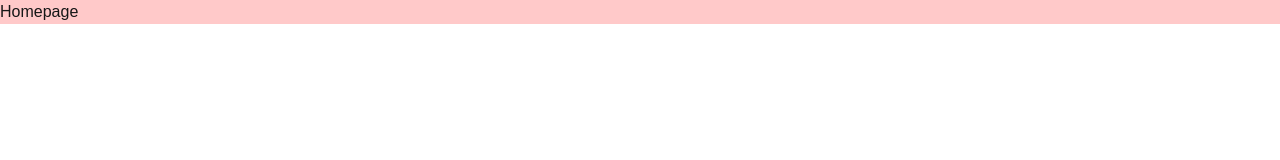
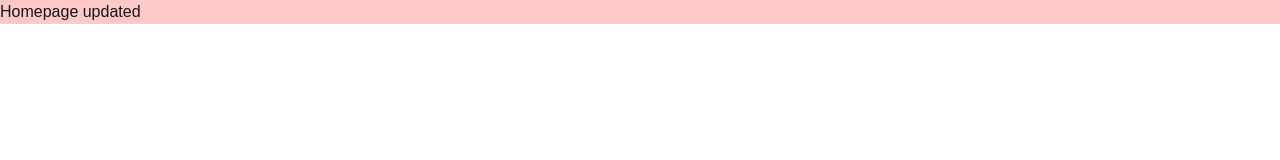
Before and after one commit to archinit/client-ecom, a Next.js app: page / in a window 1280 px wide. Shown: the top 160 px of the page. Built offline with nearby package versions, Linux system fonts and the light colour scheme.

Commit message:
homepage

```diff
--- a/src/app/page.tsx
+++ b/src/app/page.tsx
@@ -1,7 +1,7 @@
 export default function Home() {
   return (
     <div className="bg-red-200">
-      Homepage
+      Homepage updated
     </div>
   );
 }
```
